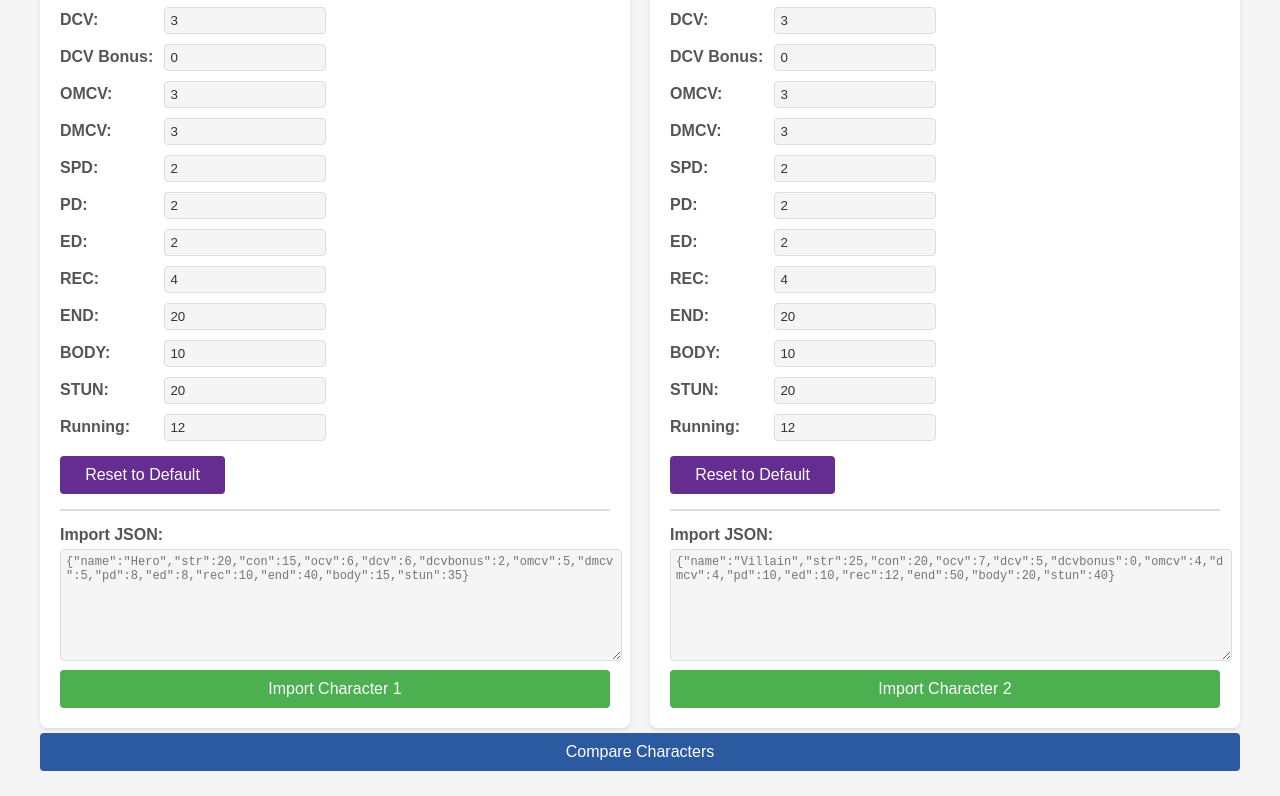
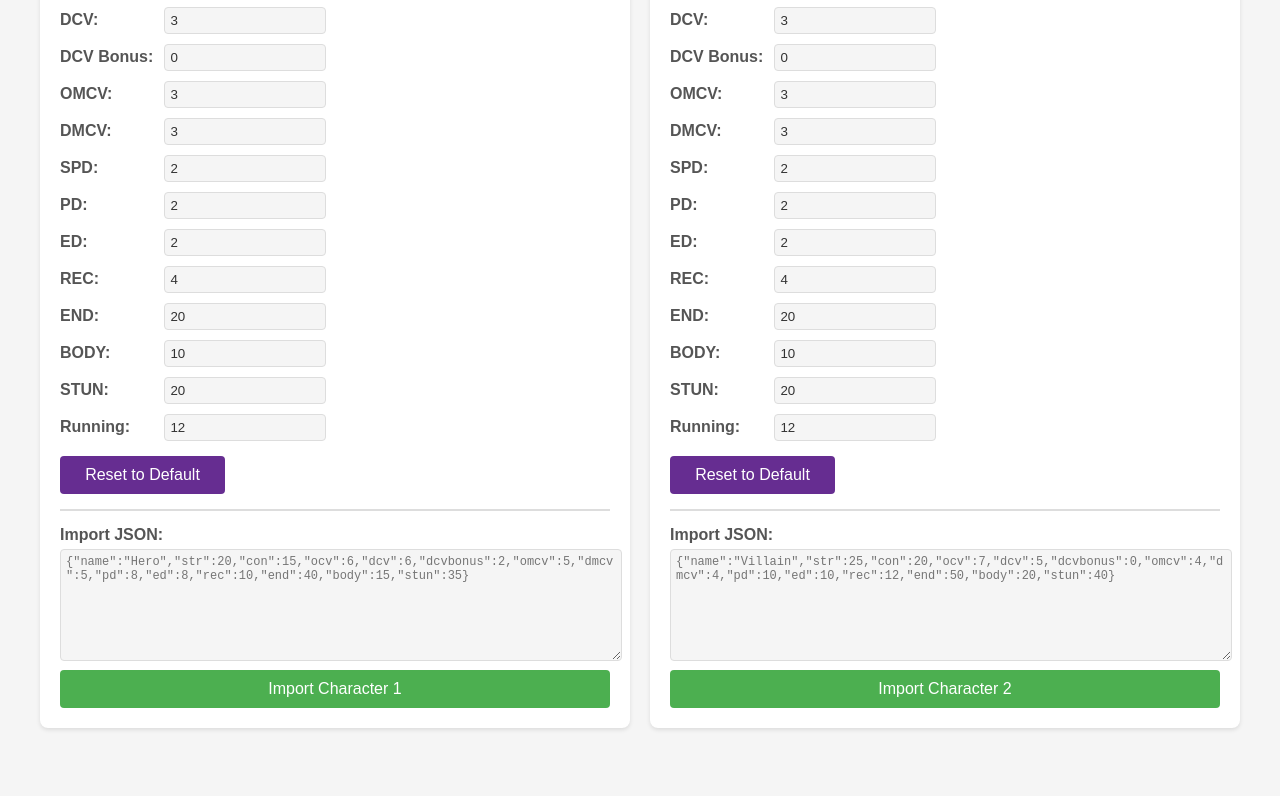
Before and after one commit to Symbiode/symbiode.github.io, a plain HTML site: page 6e_combat.html in a window 1280 px wide. Shown: the part 454-1250 px from the top of the page. After the commit the page ends 1202 px from the top, so only its background shows below. Drawn offline with Linux system fonts and the light colour scheme.

Commit message:
remove extra compare button from bottom

```diff
--- a/6e_combat.html
+++ b/6e_combat.html
@@ -430,9 +430,6 @@
         </div>
     </div>
 
-    <div class="compare-section"><button class="compare-button" onclick="compareCharacters()">Compare Characters</button></div>
-
-
     <script>
         function calculateSTRDamage(str) {
             if (str <= 2) return "--";
@@ -582,12 +579,6 @@
 
             document.getElementById('comparison-content').innerHTML = resultsHTML;
             document.getElementById('results').style.display = 'block';
-
-            const elementsToModify = document.querySelectorAll('.compare-section');
-            elementsToModify.forEach(element => {
-              element.setAttribute('style', 'display: none;');
-            });
-
         }
 
         function importCharacter(num) {
```
